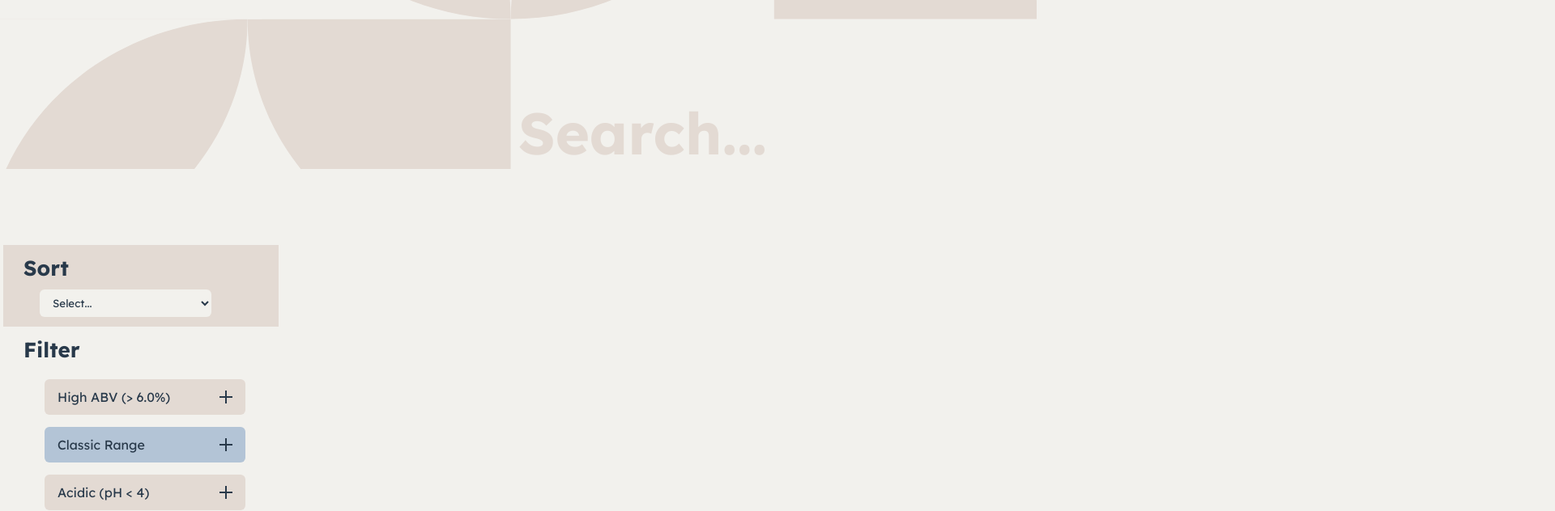
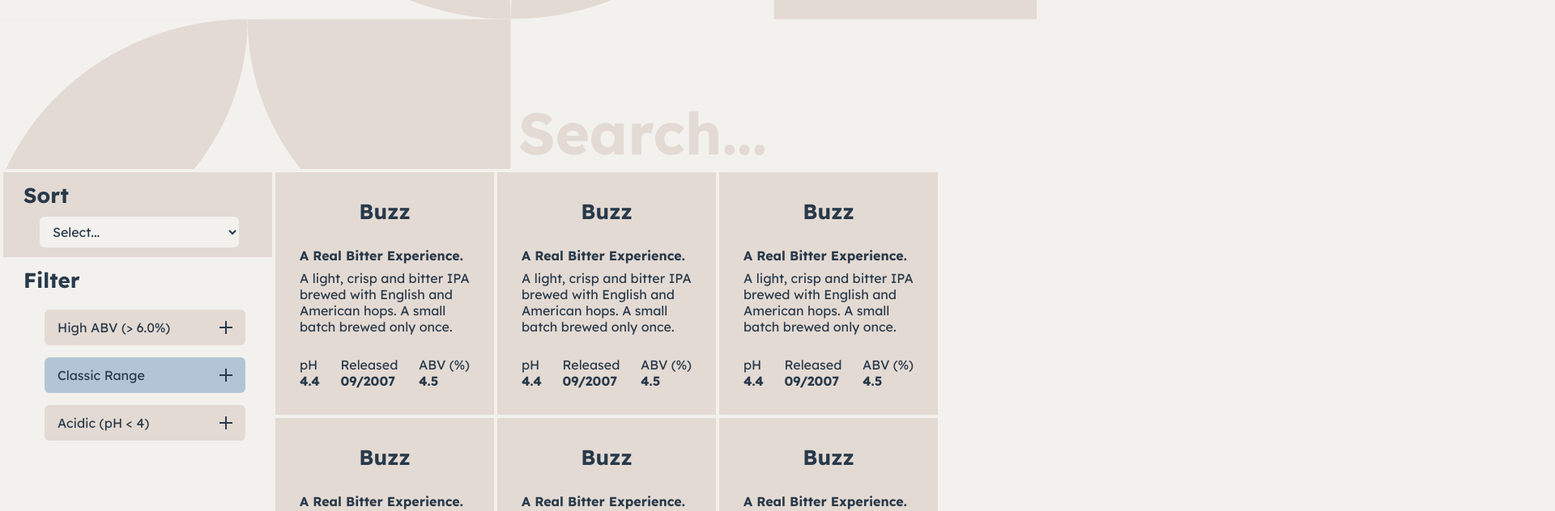
Before and after one commit to samueljacobs98/punk-api-project, a React (Create React App) app: page / in a window 1280 px wide. Shown: the part 163-795 px from the top of the page at 81% size, 1920 px wide, since content can reach past the window. Built offline with nearby package versions, Linux system fonts and the light colour scheme.

Commit message:
created all basic elements and styling

```diff
--- a/src/assets/scss/_variables.scss
+++ b/src/assets/scss/_variables.scss
@@ -15,3 +15,8 @@ $colour-accent: #b3c4d6;
 
 // Sizes and Radii
 $box-border-radius: 6px;
+$card-width: 16.875rem;
+$card-height: 18.75rem;
+
+// Margins, Paddings, and Gaps
+$card-padding: 32px 30px;
--- /dev/null
+++ b/src/components/Card/Card.jsx
@@ -0,0 +1,33 @@
+import React from "react";
+import "./Card.scss";
+
+const Card = () => {
+  return (
+    <div className="card">
+      <p className="card__title">Buzz</p>
+      <div className="card__text">
+        <p className="card__tag">A Real Bitter Experience.</p>
+        <p className="card__desc">
+          A light, crisp and bitter IPA brewed with English and American hops. A
+          small batch brewed only once.
+        </p>
+      </div>
+      <div className="card__details">
+        <div className="card__ph">
+          <p className="card__details-title">pH</p>
+          <p className="card__details-val">4.4</p>
+        </div>
+        <div className="card__release">
+          <p className="card__details-title">Released</p>
+          <p className="card__details-val">09/2007</p>
+        </div>
+        <div className="card__acl">
+          <p className="card__details-title">ABV (%)</p>
+          <p className="card__details-val">4.5</p>
+        </div>
+      </div>
+    </div>
+  );
+};
+
+export default Card;
--- /dev/null
+++ b/src/components/Card/Card.scss
@@ -0,0 +1,37 @@
+@use "../../assets/scss/variables" as *;
+
+.card {
+  width: $card-width;
+  height: $card-height;
+  padding: $card-padding;
+  background-color: $colour-primary;
+
+  display: flex;
+  flex-direction: column;
+  justify-content: space-between;
+
+  .card__title {
+    font-size: $font-size-aside-heading;
+    font-weight: bold;
+    text-align: center;
+  }
+
+  .card__text {
+    max-height: 150px;
+    overflow: auto;
+
+    .card__tag {
+      font-weight: bold;
+      margin-bottom: 8px;
+    }
+  }
+
+  .card__details {
+    display: flex;
+    justify-content: space-between;
+
+    .card__details-val {
+      font-weight: bold;
+    }
+  }
+}
--- a/src/components/Header/Header.scss
+++ b/src/components/Header/Header.scss
@@ -3,10 +3,12 @@
 .header {
   position: relative;
   min-height: 290px;
+  max-width: 1451px;
 
   .header__hero--desk {
     display: block;
     max-width: 100%;
+    min-height: 280px;
   }
 
   .header__logo {
@@ -22,16 +24,6 @@
     left: 0;
   }
 
-  .header__search-container--mob {
-    display: flex;
-    justify-content: center;
-  }
-
-  .header__search-container--desk {
-    transform: translate(50%, -100%);
-    // transform: translateX(50%) translateY(-100%);
-  }
-
   .header__search {
     font-family: $font;
     font-weight: bold;
@@ -43,6 +35,17 @@
     width: 320px;
   }
 
+  .header__search-container--mob {
+    display: flex;
+    justify-content: center;
+  }
+
+  .header__search-container--desk {
+    position: absolute;
+    bottom: 0;
+    left: 50%;
+  }
+
   .header__search,
   .header__search::placeholder {
     color: $colour-primary;
--- a/src/components/Sort/Sort.scss
+++ b/src/components/Sort/Sort.scss
@@ -10,6 +10,7 @@
   }
 
   .sort-container__select {
+    font-size: 1rem;
     background-color: $colour-background;
     border: none;
     border-radius: $box-border-radius;
@@ -24,6 +25,7 @@
 
   .sort-container__select {
     padding: 8px 12px;
+    margin-left: 8px;
   }
 }
 
--- /dev/null
+++ b/src/containers/Cards/Cards.jsx
@@ -0,0 +1,24 @@
+import React from "react";
+import Card from "../../components/Card/Card";
+
+import "./Cards.scss";
+
+const Cards = () => {
+  // const cardListJSX = (
+
+  // );
+
+  return (
+    <div className="cards">
+      <Card />
+      <Card />
+      <Card />
+      <Card />
+      <Card />
+      <Card />
+      <Card />
+    </div>
+  );
+};
+
+export default Cards;
--- /dev/null
+++ b/src/containers/Cards/Cards.scss
@@ -0,0 +1,23 @@
+@use "../../assets/scss/variables" as *;
+
+.cards {
+  width: 100%;
+  // background-color: $colour-primary;
+  margin: 4px;
+  margin-left: 0;
+
+  display: grid;
+  gap: 4px;
+}
+
+@media screen and (max-width: 618px) {
+  .cards {
+    justify-content: center;
+  }
+}
+
+@media screen and (min-width: 618px) {
+  .cards {
+    grid-template-columns: repeat(auto-fit, $card-width);
+  }
+}
--- a/src/containers/Main/Main.jsx
+++ b/src/containers/Main/Main.jsx
@@ -1,10 +1,14 @@
 import React from "react";
 import Aside from "../Aside/Aside";
+import Cards from "../Cards/Cards";
+
+import "./Main.scss";
 
 const Main = ({ windowType }) => {
   return (
-    <main>
+    <main className="main">
       <Aside windowType={windowType} />
+      <Cards />
     </main>
   );
 };
--- a/src/containers/Main/Main.scss
+++ b/src/containers/Main/Main.scss
@@ -0,0 +1,10 @@
+.main {
+  display: grid;
+  grid-template-columns: 340px 1fr;
+}
+
+@media screen and (max-width: 618px) {
+  .main {
+    grid-template-columns: 1fr;
+  }
+}
```
